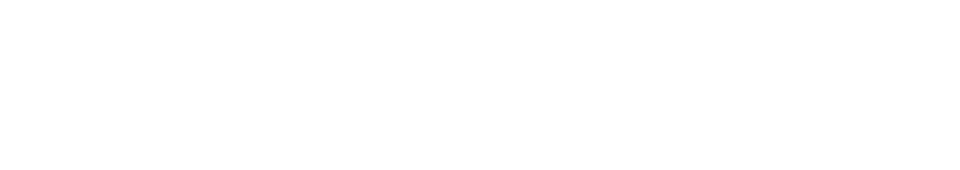
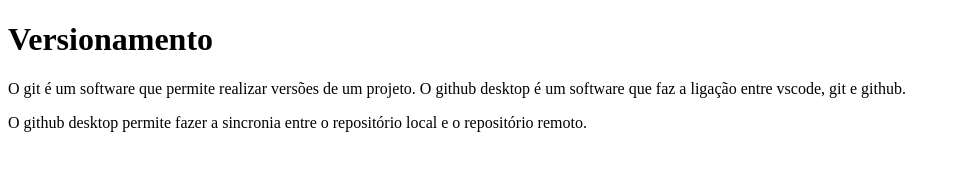
Before and after one commit to ivalenga/3infoM, a plain HTML site: page index.html in a window 1280 px wide. Shown: the whole page, without its empty margins (0-960 px from the left). Drawn offline with Linux system fonts and the light colour scheme.

Commit message:
Sessão versionamento
Descrição sobre versionamento

```diff
--- a/index.html
+++ b/index.html
@@ -6,6 +6,8 @@
     <title>Versionamento</title>
 </head>
 <body>
-
+    <h1>Versionamento</h1>
+    <p>O git é um software que permite realizar versões de um projeto. O github desktop é um software que faz a ligação entre vscode, git e github.</p>
+    <p>O github desktop permite fazer a sincronia entre o repositório local e o repositório remoto.</p>
 </body>
 </html>
```
